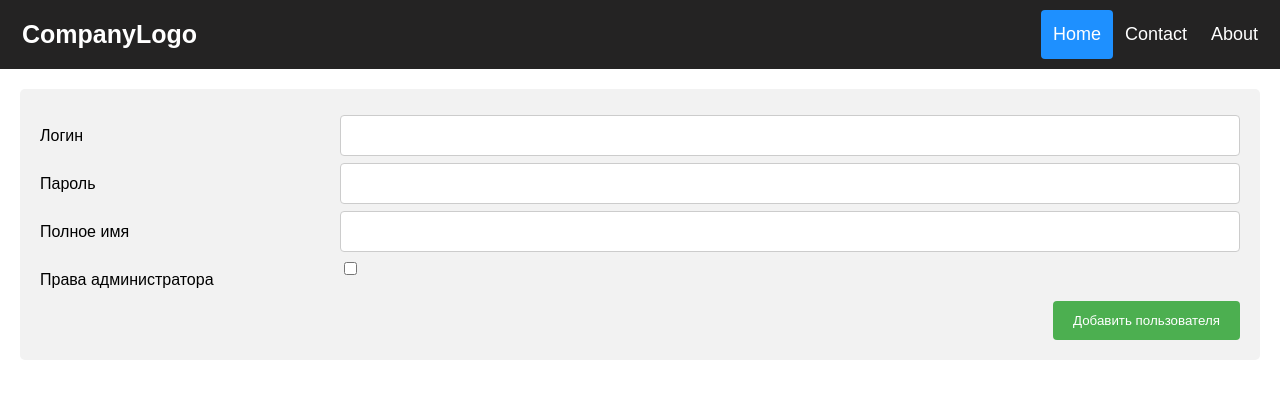
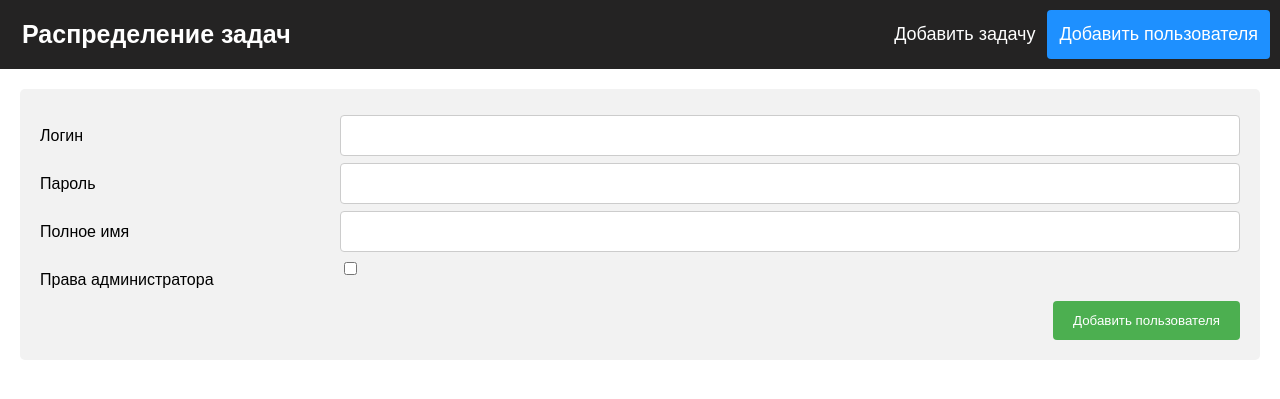
Before and after one commit to ultram4rine/ssu, a PHP site: page /adduser.php in a window 1280 px wide. Shown: the top 399 px of the page. Run offline with PHP 8.4, Linux system fonts and the light colour scheme; a stand-in replaces the project's code that opens the database connection.

Commit message:
new header with active links

```diff
--- a/php/addtask.php
+++ b/php/addtask.php
@@ -86,6 +86,7 @@
     </div>
     <script>
         $(document).ready(function () {
+            $("#addtask").addClass("active");
             $("#empl").select2();
             $("#closing").datepicker({
                 dateFormat: "yy-mm-dd"
--- a/php/adduser.php
+++ b/php/adduser.php
@@ -7,6 +7,8 @@
     <link type="text/css" rel="stylesheet" href="public/css/global.css">
     <link type="text/css" rel="stylesheet" href="public/css/header.css">
     <link type="text/css" rel="stylesheet" href="public/css/form.css">
+    <script src="https://code.jquery.com/jquery-3.6.0.min.js"
+        integrity="sha256-/xUj+3OJU5yExlq6GSYGSHk7tPXikynS7ogEvDej/m4=" crossorigin="anonymous"></script>
 </head>
 
 <body>
@@ -58,6 +60,11 @@
             </div>
         </main>
     </div>
+    <script>
+        $(document).ready(function () {
+            $("#adduser").addClass("active");
+        });
+    </script>
 </body>
 
 </html>
--- a/php/public/html/header.html
+++ b/php/public/html/header.html
@@ -1,8 +1,6 @@
 <header>
-    <a href="#default" class="logo">CompanyLogo</a>
+    <a href="#default" class="logo">Распределение задач</a>
     <div class="header-right">
-        <a class="active" href="#home">Home</a>
-        <a href="#contact">Contact</a>
-        <a href="#about">About</a>
-    </div>
+        <a id="addtask" href="/addtask.php">Добавить задачу</a>
+        <a id="adduser" href="/adduser.php">Добавить пользователя</a> </div>
 </header>
```
